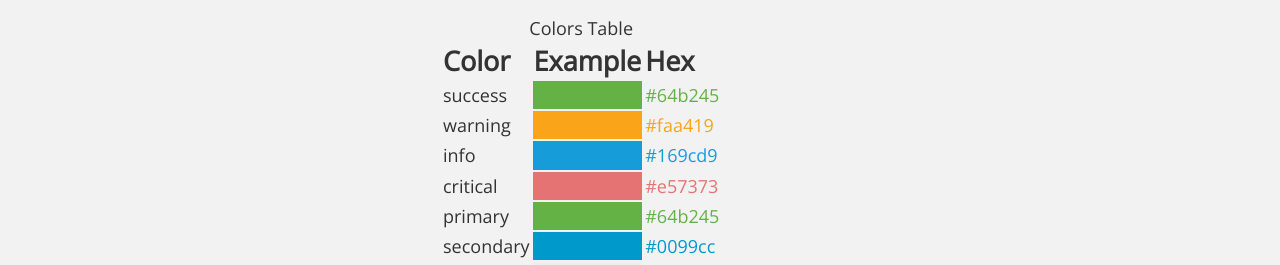
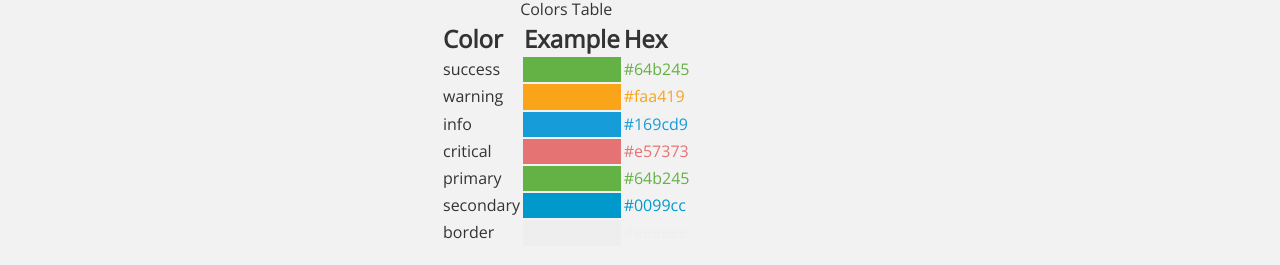
Before and after one commit to garrypolley/style-site, a website: page new-colors.html in a window 1280 px wide. Shown: the part 141-406 px from the top of the page. Drawn offline with nearby package versions, Linux system fonts and the light colour scheme.

Commit message:
Change base font to 16px

```diff
--- a/Gruntfile.js
+++ b/Gruntfile.js
@@ -6,7 +6,7 @@ module.exports = function(grunt) {
 
     watch: {
       scripts: {
-        files: ['*'],
+        files: ['*/**/*.*'],
         tasks: ['less:example'],
         options: {
           spawn: false
--- a/assets/less/typography.less
+++ b/assets/less/typography.less
@@ -106,7 +106,7 @@
 
 \* ------------------------------------------------------------------------- */
 html {
-    font-size: 18px; /* [1] */
+    font-size: 16px; /* [1] */
     font-family: 'Open Sans', Helvetica, 'Helvetica Neue', sans-serif;
     line-height: 1.45rem; /* [2] */
     -webkit-text-size-adjust: 100%; /* [3] */
--- a/new-colors.html
+++ b/new-colors.html
@@ -7,6 +7,7 @@
     <meta name="viewport" content="width=device-width, initial-scale=1">
 
     <link href="https://fonts.googleapis.com/css?family=Open+Sans:400&subset=latin,latin-ext" rel="stylesheet">
+    <link href="https://fonts.googleapis.com/icon?family=Material+Icons" rel="stylesheet">
 
     <link rel="stylesheet" href="assets/css/app.css">
 
```
Also changed, not shown: assets/css/app.css.
